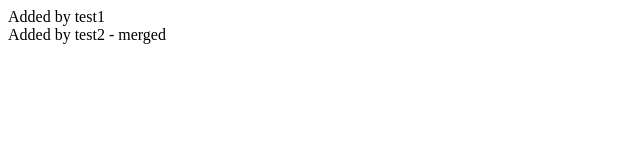
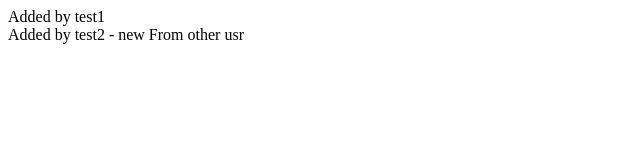
Before and after one commit to me-learning/small_bang, a plain HTML site: page index.html in a window 1280 px wide. Shown: the full height of the page, 0-640 px from the left. Drawn offline with Linux system fonts and the light colour scheme.

Commit message:
Index update by test1

```diff
--- a/index.html
+++ b/index.html
@@ -2,6 +2,7 @@
    <body>
       <div></div>
       <div>Added by test1</div>
-      <tag3>Added by test2 - merged</tag3>
+      <tag3>Added by test2 - new</tag3>
+      <module2>From other usr</module2>
    </body>
 </html>
```
